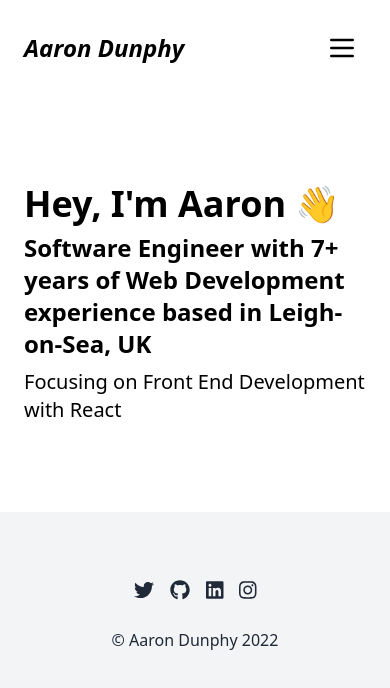
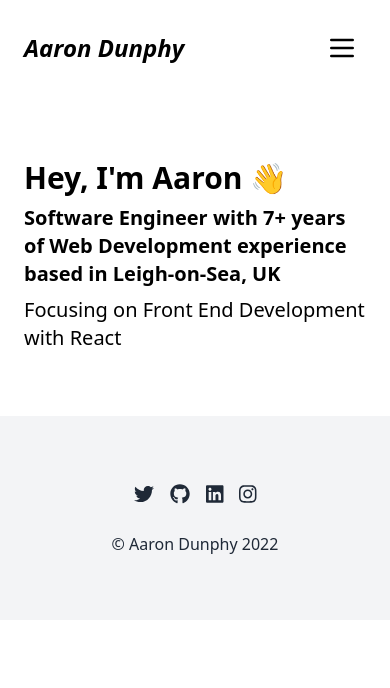
Before and after one commit to aarondunphy/aarondunphy.com, a Gatsby site: page / in a window 390 px wide. Built offline with nearby package versions, Linux system fonts and the light colour scheme; Gatsby itself is replaced by a stand-in of ours.

Commit message:
Font sizes

```diff
--- a/src/pages/index.js
+++ b/src/pages/index.js
@@ -24,9 +24,9 @@ const IndexPage = (data) => {
         <Layout>
           <Seo title="Home | Freelance Web Developer" />
           <div className="container">
-              <div className="py-16 md:w-2/3">
-                <h2 className="text-4xl font-bold mb-2">Hey, I'm Aaron <span role="img" aria-label="wave">👋</span></h2>
-                <h1 className="text-2xl font-bold mb-2">Software Engineer with 7+ years of Web Development experience based in Leigh-on-Sea, UK</h1>
+              <div className="py-10 md:py-32 md:w-2/3">
+                <h2 className="text-3xl md:text-5xl font-bold mb-2">Hey, I'm Aaron <span role="img" aria-label="wave">👋</span></h2>
+                <h1 className="text-xl md:text-2xl font-bold mb-2">Software Engineer with 7+ years of Web Development experience based in Leigh-on-Sea, UK</h1>
                 <h2 className="text-xl">Focusing on Front End Development with React</h2>
               </div>
               {/* <div className="mt-16">
```
